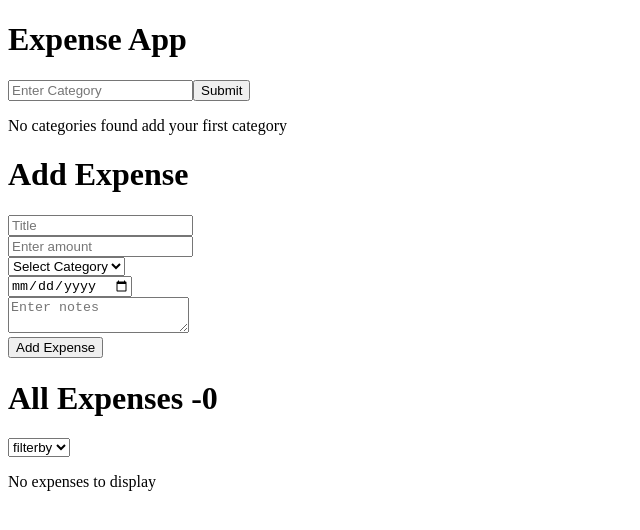
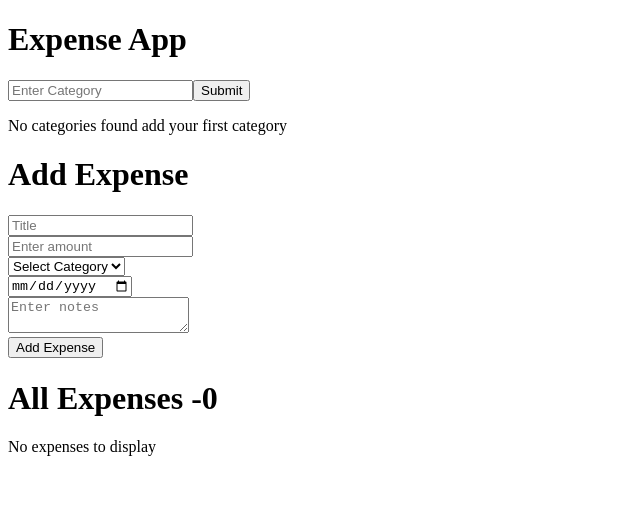
Before and after one commit to niti-ryy/expense-app-practice, a React (Vite) app: page / in a window 1280 px wide. Shown: the top 530 px of the page, without its empty margins (0-640 px from the left). Built offline with nearby package versions, Linux system fonts and the light colour scheme.

Commit message:
temp pause for filtering and sorting

```diff
--- a/src/expenseList.jsx
+++ b/src/expenseList.jsx
@@ -4,7 +4,7 @@ import { ExpenseTable } from "./expenseTabl"
 export const ExpenseList=({expenses})=>{
     console.log(expenses)
     const [tempExpenseData,setTempExpenseData]=useState(expenses || [])
-    const [filterState,setFilterState]=useState("")
+    // const [filterState,setFilterState]=useState("")
 
     useEffect(()=>{
         setTempExpenseData(expenses)
@@ -13,26 +13,26 @@ export const ExpenseList=({expenses})=>{
     const keys = expenses.length > 0 ?
     Object.keys(expenses[0]).filter(key => key !== 'id' && key!=="notes") : []
 
-    const handleChange=(e)=>{
-        setFilterState(e.target.value)
-        const result=expenses.filter((ele)=>{
-            return(ele.category===e.target.value)
-        })
-        setTempExpenseData(result)
-    }
+    // const handleChange=(e)=>{
+    //     setFilterState(e.target.value)
+    //     // const result=expenses.filter((ele)=>{
+    //     //     return(ele.category===e.target.value)
+    //     // })
+    //     // setTempExpenseData(result)
+    // }
 
     console.log(expenses)
     return(
         <div>
             <h1>All Expenses -{expenses.length}</h1>
-            <select value={filterState} onChange={handleChange} name="sortBy">
+            {/* <select value={filterState} onChange={handleChange} name="sortBy">
                 <option value=""><b>filterby</b></option>
                 {
                     keys.map((ele,i)=>{
                         return (<option value={ele} key={i}>{ele}</option>)
                     })
                 }
-            </select>
+            </select> */}
             {tempExpenseData.length > 0 ? (
                 <ExpenseTable tempExpenseData={tempExpenseData} keys={keys}/>
             ) : (
```
